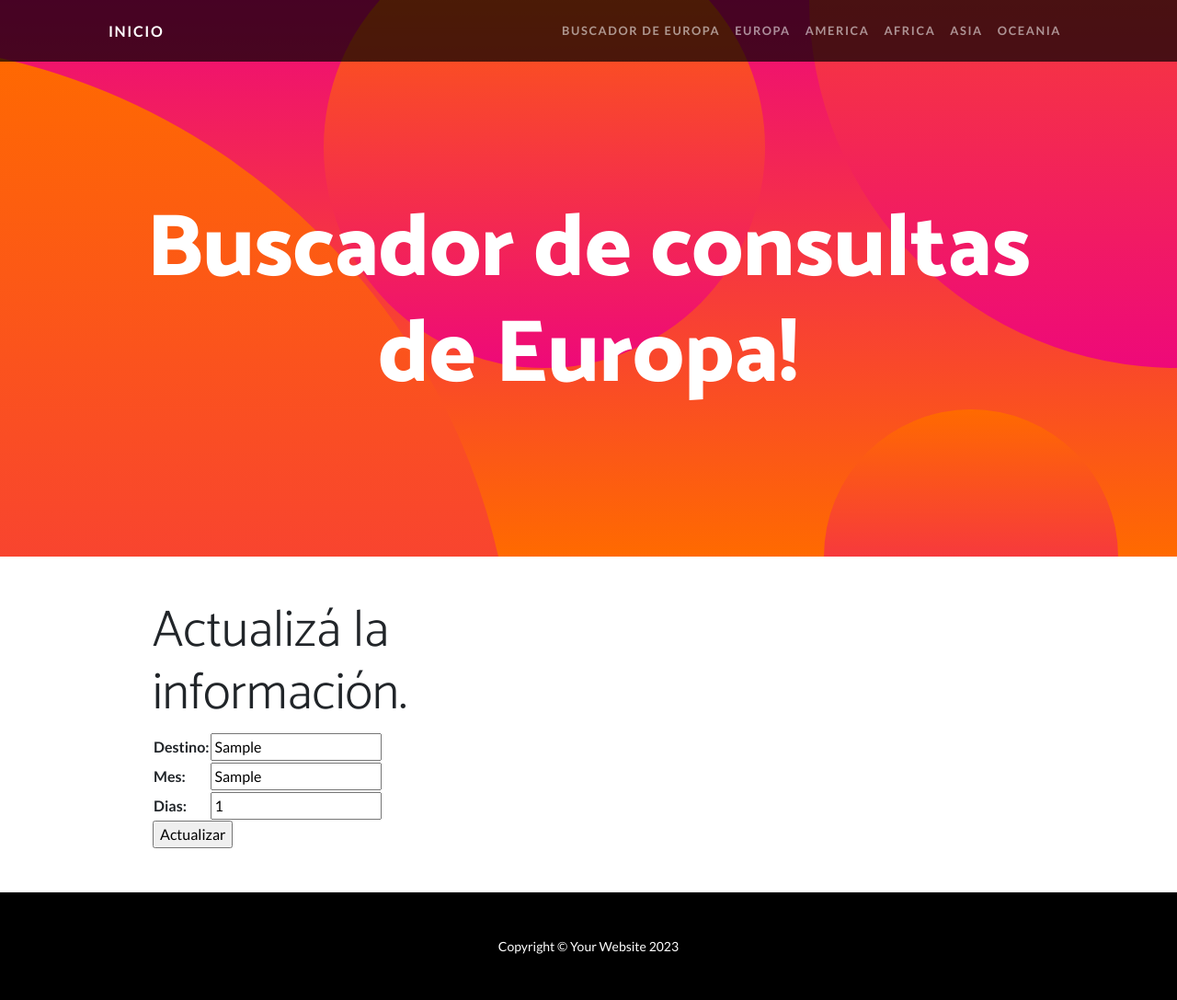
After one commit to valejacobi/Proyecto_final_Jacobi_Valeria, a Django app: page /Europa/1/actualizar/ in a window 1280 px wide. The commit adds this page. Shown: the whole page at 92% size. Run offline with Django 4.2, Linux system fonts and the light colour scheme; tables that the repository leaves empty hold one stand-in row (values such as "Sample post"); some libraries are stand-ins or nearby versions.

Commit message:
Finalizando el proyecto

```diff
--- a/inicio/forms.py
+++ b/inicio/forms.py
@@ -9,3 +9,8 @@ class BusquedaEuropaFormulario(forms.Form):
     destino = forms.CharField(max_length=30, required=False)
     mes = forms.CharField(max_length=30, required=False)
     dias = forms.IntegerField()
+
+class ActualizarEuropaFormulario(forms.Form):
+    destino = forms.CharField(max_length=30, required=False)
+    mes = forms.CharField(max_length=30, required=False)
+    dias = forms.IntegerField()
--- /dev/null
+++ b/inicio/templates/inicio/actualizar_europa.html
@@ -0,0 +1,34 @@
+{% extends "base.html" %}
+
+{% block header %}
+<h1 class="masthead-heading mb-0">Buscador de consultas de Europa!</h1>
+{% endblock header  %}
+
+{% block content  %}
+<!-- Content section 1-->
+<section id="scroll">
+    <div class="container px-5">
+        <div class="row gx-5 align-items-center">
+            </div>
+            <div class="col-lg-6 order-lg-1">
+                <div class="p-5">
+
+                <h2 class="display-4">Actualizá la información.</h2>
+
+        {% comment %} <form action="" method="POST"> {% endcomment %}
+
+            <form action="" method="POST">
+                {% csrf_token %}
+                <table>
+                    {{formulario.media}}
+                    {{formulario}}
+                </table>
+                <input type="submit" value="Actualizar">
+
+        </form>
+                </div>
+            </div>
+        </div>
+    </div>
+</section>
+{% endblock content %}
--- a/inicio/urls.py
+++ b/inicio/urls.py
@@ -1,5 +1,5 @@
 from django.urls import path
-from inicio.views import inicio, europa_view, america_view, africa_view, asia_view, oceania_view, buscador
+from inicio.views import inicio, europa_view, america_view, africa_view, asia_view, oceania_view, buscador, detalle_europa, eliminar_europa, actualizar_europa
 
 urlpatterns = [
     path('', inicio,name='inicio'),
@@ -8,5 +8,9 @@ urlpatterns = [
     path('America/', america_view,name='America'),
     path('Africa/', africa_view,name='Africa'),
     path('Asia/', asia_view,name='Asia'),
-    path('Oceania/', oceania_view,name='Oceania')
+    path('Oceania/', oceania_view,name='Oceania'),
+    path('Europa/<int:europa_id>/', detalle_europa, name='detalle_europa'),
+    path('Europa/<int:europa_id>/eliminar/', eliminar_europa, name='eliminar_europa'),
+    path('Europa/<int:europa_id>/actualizar/', actualizar_europa, name='actualizar_europa'),
+
 ]
--- a/inicio/views.py
+++ b/inicio/views.py
@@ -1,6 +1,6 @@
 from django.shortcuts import render, redirect
 from inicio.models import Europa, America, Africa, Asia, Oceania
-from inicio.forms import EuropaFormulario, BusquedaEuropaFormulario
+from inicio.forms import EuropaFormulario, BusquedaEuropaFormulario, ActualizarEuropaFormulario
 
 def inicio (request):
 
@@ -36,6 +36,35 @@ def buscador(request):
 
           # formulario = BusquedaEuropaFormulario()
           # return render(request, 'inicio/buscador.html', {'formulario': formulario, 'listado_de_europa': listado_de_europa})
+
+def eliminar_europa(request, europa_id):
+     europa_a_eliminar = Europa.objects.get(id=europa_id)
+     europa_a_eliminar.delete()
+     return redirect('Buscador')
+
+def actualizar_europa(request, europa_id):
+    europa_a_actualizar = Europa.objects.get(id=europa_id)
+
+    if request.method == "POST":
+        formulario = ActualizarEuropaFormulario(request.POST)
+        if formulario.is_valid():
+            info_nueva = formulario.cleaned_data
+
+            europa_a_actualizar.destino = info_nueva.get('destino')
+            europa_a_actualizar.mes = info_nueva.get('mes')
+            europa_a_actualizar.dias = info_nueva.get('dias')
+
+            europa_a_actualizar.save()
+            return redirect('Buscador')
+        else:
+            return render(request, 'inicio/actualizar_europa.html', {'formulario': formulario})
+
+    formulario = ActualizarEuropaFormulario(initial={'destino': europa_a_actualizar.destino, 'mes': europa_a_actualizar.mes,'dias': europa_a_actualizar.dias})
+    return render(request, 'inicio/actualizar_europa.html', {'formulario': formulario})
+
+def detalle_europa(request, europa_id):
+    europa = Europa.objects.get(id=europa_id)
+    return render(request, 'inicio/detalle_europa.html', {'europa': europa})
 
 
 def europa_view(request):
--- a/templates/base.html
+++ b/templates/base.html
@@ -40,7 +40,7 @@
                 <div class="container px-5">
                     {% block header %}
                     <h1 class="masthead-heading mb-0">Viví la experiencia de viajar por el mundo!</h1>
-                    <h1 class="head-heading mb-0 mt-5">Busca el hospedaje más barato!</h1>
+                    <h1 class="head-heading mb-0 mt-5">¿Quieres saber cuáles son los destinos más populares? </h1>
                     {% comment %} <h2 class="btn-xl rounded-pill mt-5" href="#scroll">Busca el hospedaje más barato!</h2> {% endcomment %}
                     {% endblock header  %}
                 </div>
```
Also changed, not shown: inicio/templates/inicio/buscador.html (+8 -3 lines), inicio/templates/inicio/detalle_europa.html (added, +32 -0 lines), inicio/templates/inicio/europa.html (line endings or trailing spaces).
